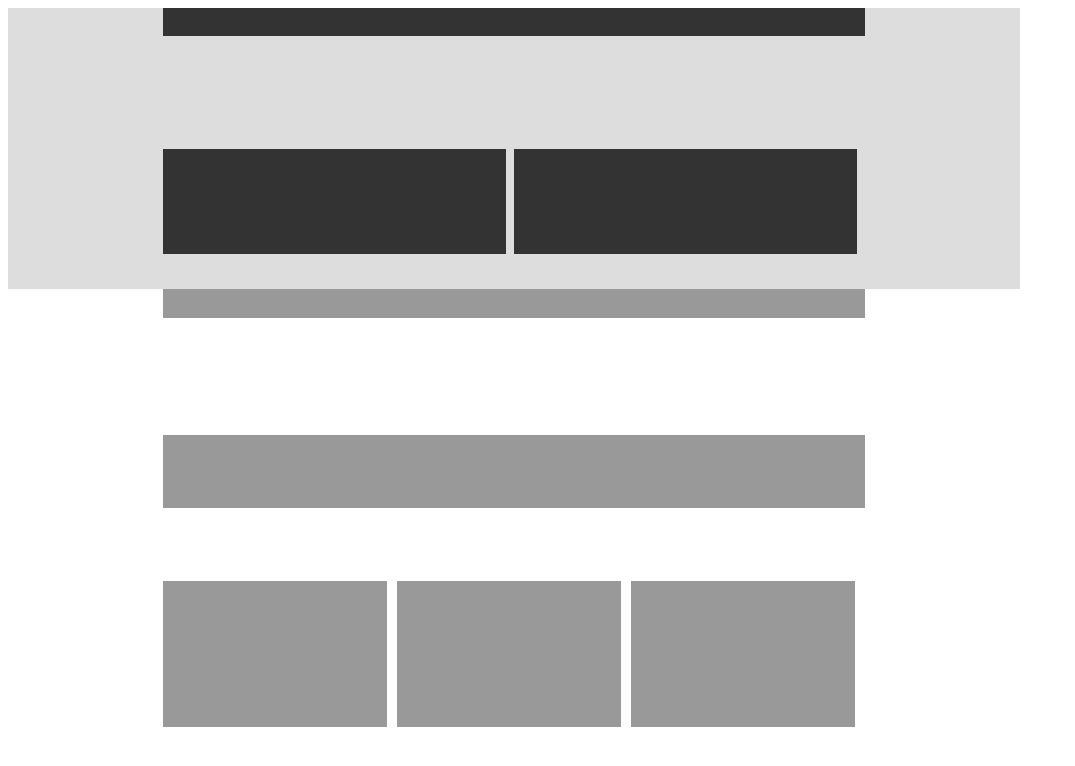
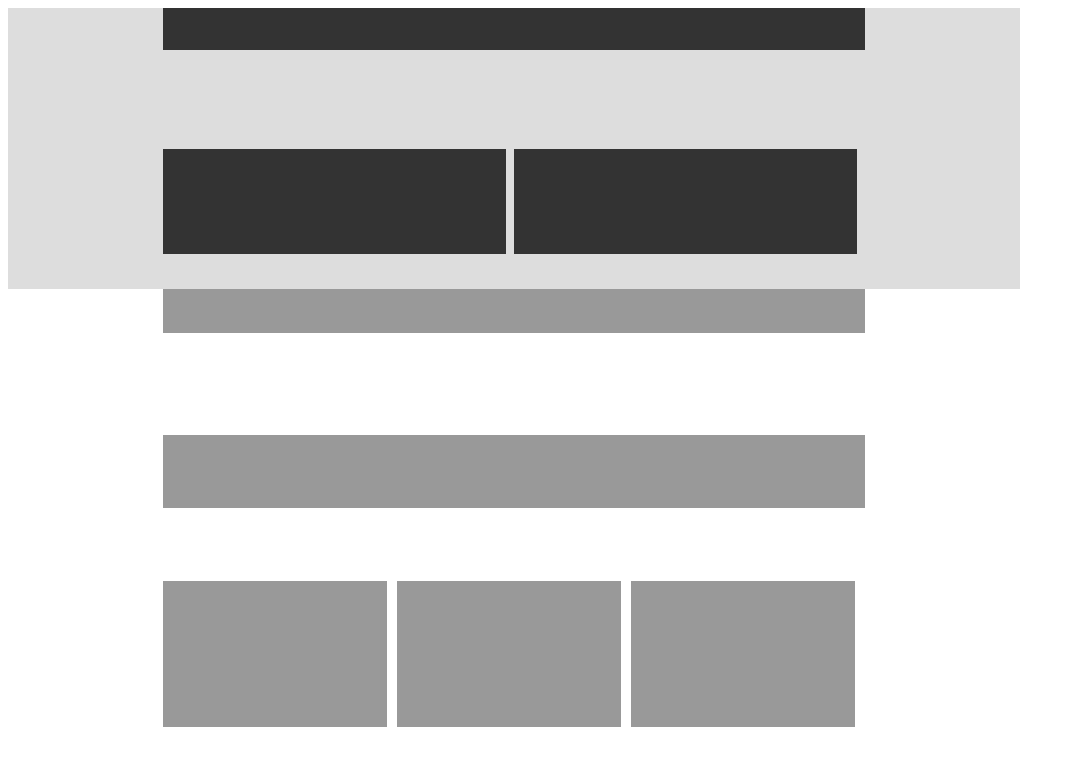
Before and after one commit to SevenSecrets/makers-web-design-1, a plain HTML site: page index.html in a window 1280 px wide. Shown: the whole page, without its empty margins (0-1075 px from the left). Drawn offline with Linux system fonts and the light colour scheme.

Commit message:
finishing for the day

```diff
--- a/stylesheet.css
+++ b/stylesheet.css
@@ -31,13 +31,13 @@
 .header-1 {
 	grid-area: header-1;
 	width: 702px;
-	height: 20%;
+	height: 30%;
 }
 
 .header-2 {
 	grid-area: header-2;
 	width: 702px;
-	height: 20%;
+	height: 30%;
 }
 
 .subheader {
```
